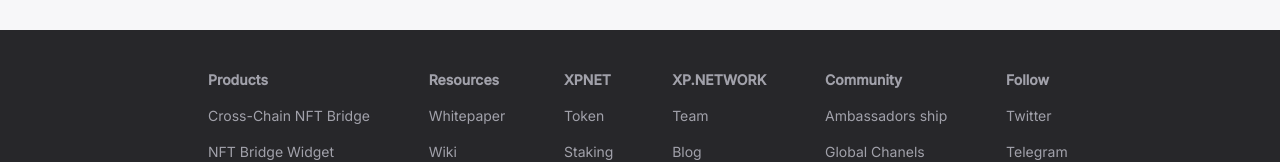
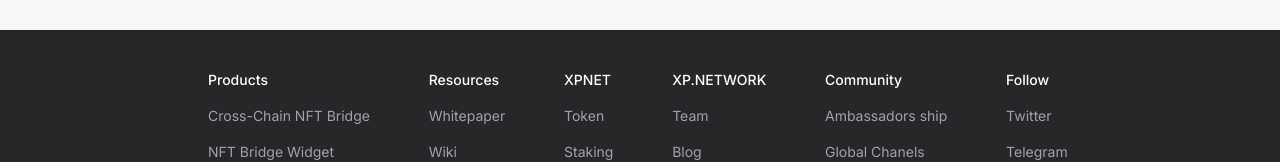
Before and after one commit to XP-NETWORK/bridge-explorer-ui, a React (Create React App) app: page / in a window 1280 px wide. Shown: the part 443-605 px from the top of the page. Built offline with nearby package versions, Linux system fonts and the light colour scheme; no server answers.

Commit message:
fix: footer links color

```diff
--- a/src/components/Footer.tsx
+++ b/src/components/Footer.tsx
@@ -6,13 +6,13 @@
       <Container className="text-zinc-400 text-sm">
         <div className="flex flex-col md:flex-row gap-y-10 justify-between">
           <div className="flex flex-col gap-4">
-            <h1 className="font-semibold">Products</h1>
+            <h1 className="font-medium text-white">Products</h1>
             <a href="/">Cross-Chain NFT Bridge</a>
             <a href="/">NFT Bridge Widget</a>
             <a href="/">XPNET-JS API</a>
           </div>
           <div className="flex flex-col gap-4">
-            <h1 className="font-semibold">Resources</h1>
+            <h1 className="font-medium text-white">Resources</h1>
             <a href="/">Whitepaper</a>
             <a href="/">Wiki</a>
             <a href="/">Docs</a>
@@ -20,23 +20,23 @@
             <a href="/">GitHub</a>
           </div>
           <div className="flex flex-col gap-4">
-            <h1 className="font-semibold">XPNET</h1>
+            <h1 className="font-medium text-white">XPNET</h1>
             <a href="/">Token</a>
             <a href="/">Staking</a>
           </div>
           <div className="flex flex-col gap-4">
-            <h1 className="font-semibold">XP.NETWORK</h1>
+            <h1 className="font-medium text-white">XP.NETWORK</h1>
             <a href="/">Team</a>
             <a href="/">Blog</a>
             <a href="/">Brand Assets</a>
           </div>
           <div className="flex flex-col gap-4">
-            <h1 className="font-semibold">Community</h1>
+            <h1 className="font-medium text-white">Community</h1>
             <a href="/">Ambassadors ship</a>
             <a href="/">Global Chanels</a>
           </div>
           <div className="flex flex-col gap-4">
-            <h1 className="font-semibold">Follow</h1>
+            <h1 className="font-medium text-white">Follow</h1>
             <a href="/">Twitter</a>
             <a href="/">Telegram</a>
             <a href="/">Reddit</a>
```
